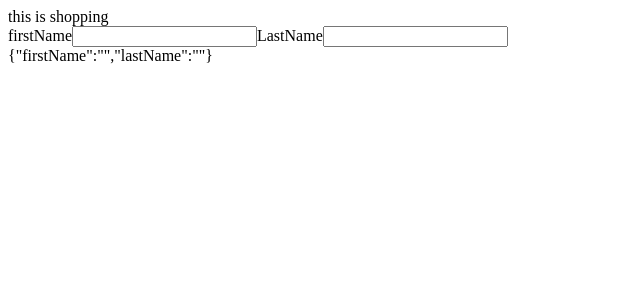
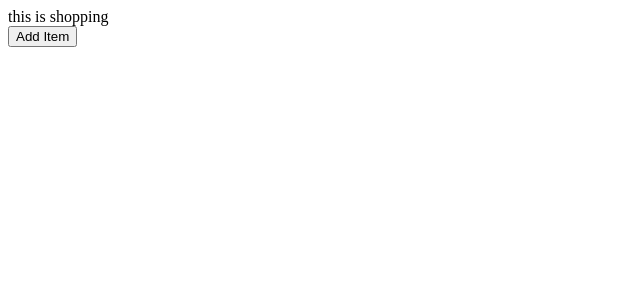
Before and after one commit to ZahraNejati79/product, a React (Create React App) app: page / in a window 1280 px wide. Shown: the top 300 px of the page, without its empty margins (0-640 px from the left). Built offline with nearby package versions, Linux system fonts and the light colour scheme.

Commit message:
array state handler

```diff
--- a/src/App.js
+++ b/src/App.js
@@ -3,7 +3,7 @@
 import Products from "./components/Products/Products";
 import UpdateObject from "./components/HookObject";
 import HookObject from "./components/HookObject";
-
+import HookArray from "./components/HookArray";
 const App = () => {
   const [products, setProducts] = useState([
     { name: "reactjs", price: "100$" },
@@ -17,7 +17,7 @@
         return <Products name={product.name} price={product.price} />;
       })}
       <Count /> */}
-      <HookObject />
+      <HookArray />
     </div>
   );
 };
--- /dev/null
+++ b/src/components/HookArray.js
@@ -0,0 +1,26 @@
+import { useState } from "react";
+
+const HookArray = () => {
+  const [item, setItem] = useState([]);
+
+  const clickHandler = () => {
+    setItem([
+      ...item,
+      {
+        id: item.length,
+        number: Math.floor(Math.random() * 10),
+      },
+    ]);
+  };
+  return (
+    <div>
+      <button onClick={clickHandler}>Add Item</button>
+
+      {item.map((item) => {
+        return <li key={item.id}>{item.number}</li>;
+      })}
+    </div>
+  );
+};
+
+export default HookArray;
```
